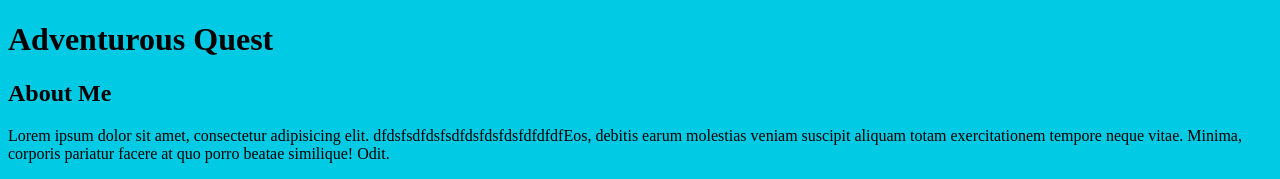
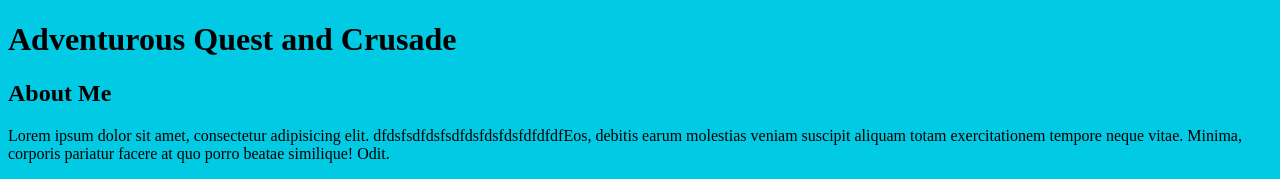
Before and after one commit to Maxerom/demo-git-project, a plain HTML site: page index.html in a window 1280 px wide. Shown: the top 179 px of the page. Drawn offline with Linux system fonts and the light colour scheme.

Commit message:
Changed H1 Heading and added Crusade

```diff
--- a/index.html
+++ b/index.html
@@ -10,7 +10,7 @@
 <body>
 
     <header>
-        <h1>Adventurous Quest</h1>
+        <h1>Adventurous Quest and Crusade</h1>
     </header>
 
     <div class="container">
```
